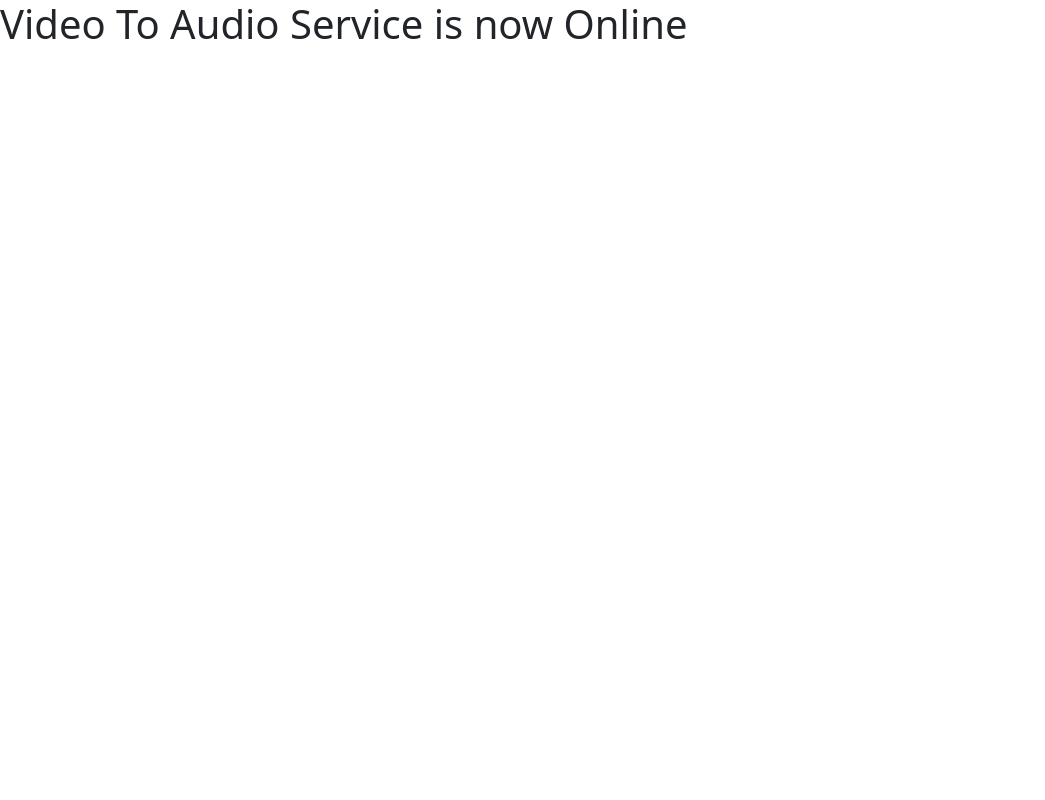
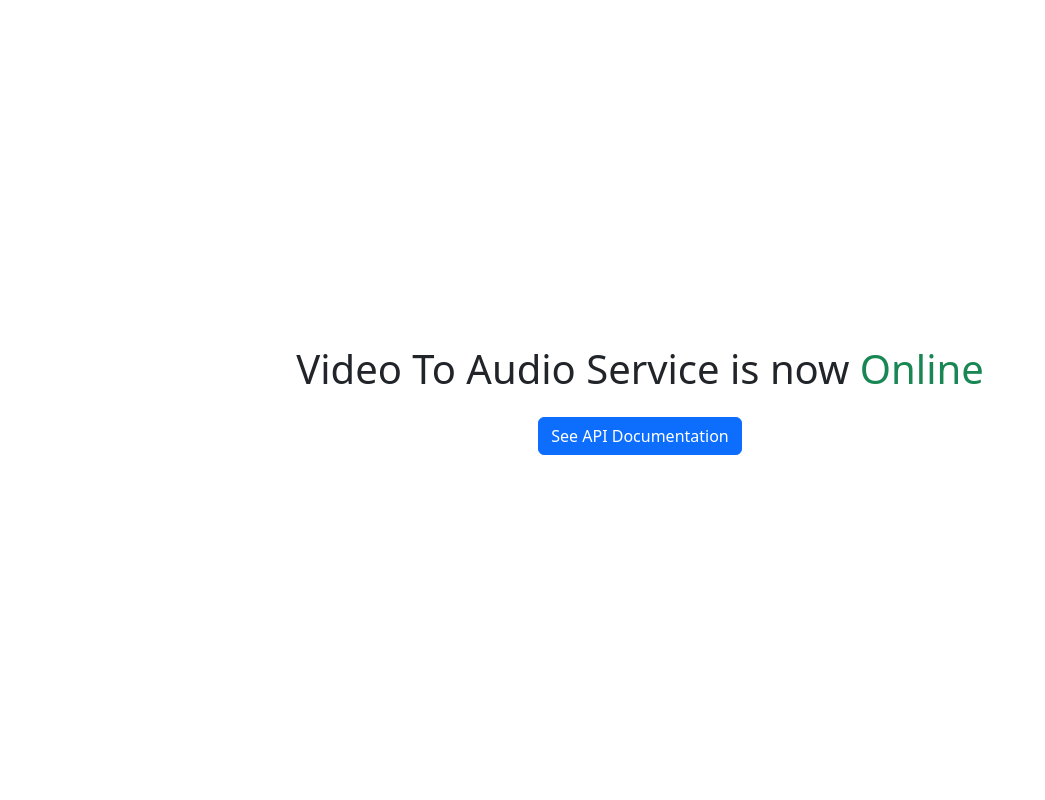
Before and after one commit to putriayu03/Compress-Image, a Flask app: page / in a window 1280 px wide. Shown: the whole page, without its empty margins (0-1045 px from the left). Run offline with Flask 3, Linux system fonts and the light colour scheme; some libraries are stand-ins or nearby versions.

Commit message:
membuat halaman awal

```diff
--- a/templates/index.html
+++ b/templates/index.html
@@ -5,13 +5,22 @@
     <meta name="viewport"
           content="width=device-width, user-scalable=no, initial-scale=1.0, maximum-scale=1.0, minimum-scale=1.0">
     <meta http-equiv="X-UA-Compatible" content="ie=edge">
+{#    <link rel="stylesheet" href="{{ url_for('static', filename='dist/bootstrap/css/bootstrap.min.css') }}">#}
     <link rel="stylesheet" href="../static/dist/bootstrap/css/bootstrap.min.css">
     <title>Video Audio Service</title>
 </head>
 <body>
-    <div class="vh-100 w-100">
-        <h1>Video To Audio Service is now Online</h1>
+    <div class="vh-100 w-100 d-flex justify-content-center align-items-center flex-column">
+        <h1>Video To Audio Service is now <span class="text-success">Online</span></h1>
+
+
+        <div class="mt-3">
+            <button class="btn btn-primary">See API Documentation</button>
+        </div>
     </div>
 
+
+{#    <script src="{{ url_for('static', filename='dist/bootstrap/js/bootstrap.min.js') }}"></script>#}
+    <script src="../static/dist/bootstrap/js/bootstrap.min.js"></script>
 </body>
 </html>
```
